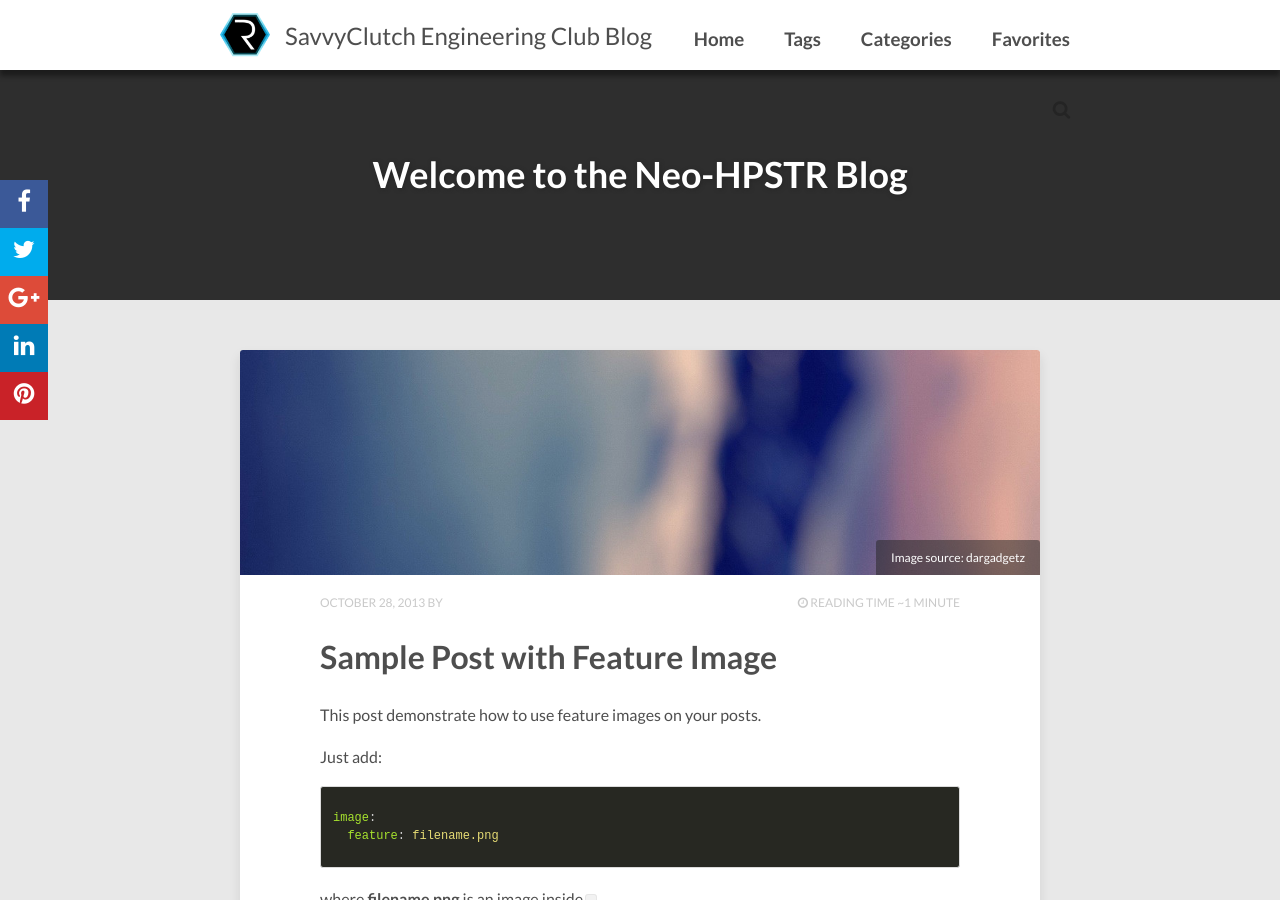
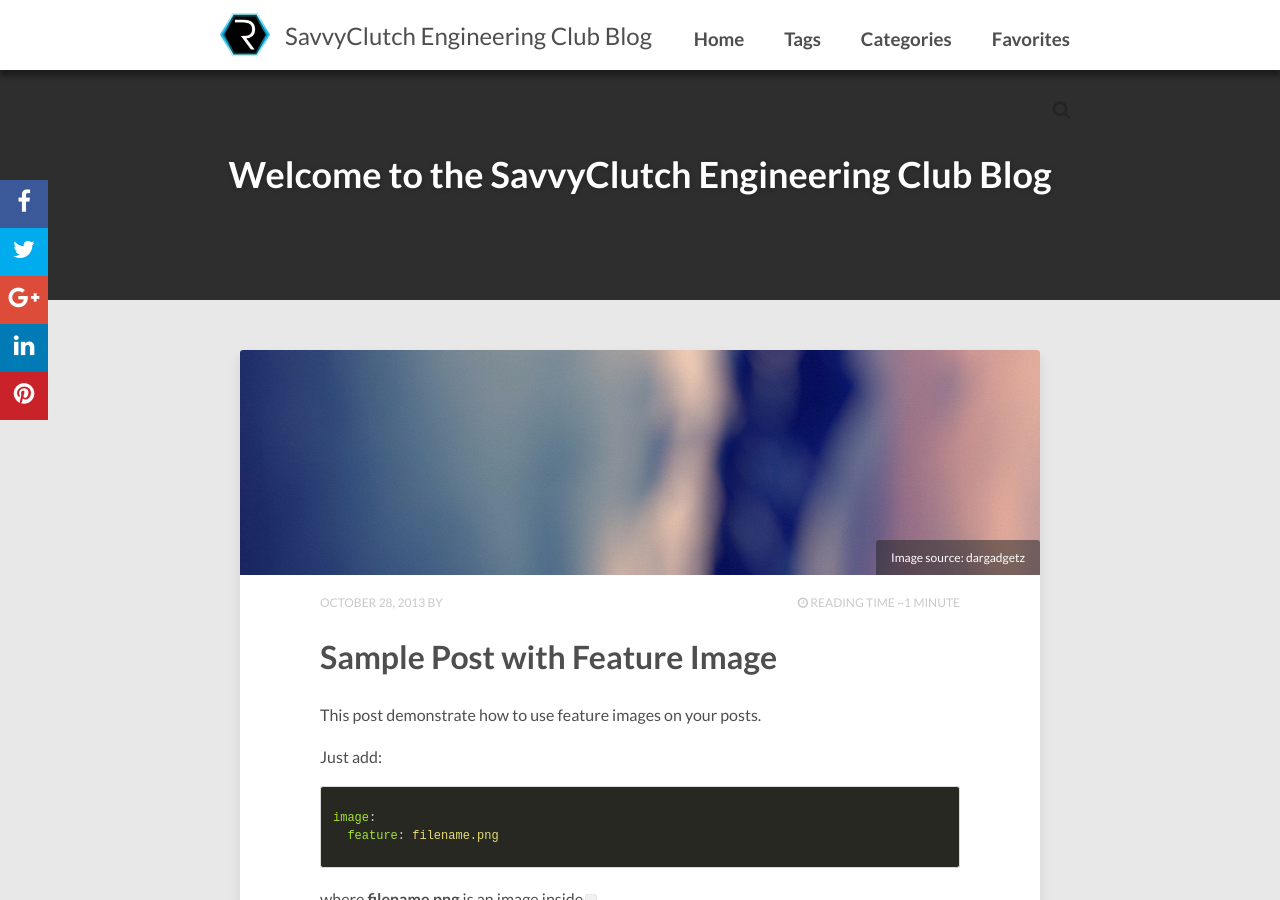
Before and after one commit to savvyclutch/savvyclutch.github.io, a Jekyll site: the page built from index.html, in a window 1280 px wide and 900 px high. Built offline with Jekyll 4.4.1, drawn with Linux system fonts in a browser that asks for light colours; nearby versions of some CDN libraries; the list of posts is cut into pages by our own code; comment, search, counter and statistics services are not loaded.

```diff
--- a/_includes/author.html
+++ b/_includes/author.html
@@ -22,12 +22,12 @@
         {% endfor %}
       </ul>
       {% if author.github %}
-        <a aria-label="Follow @{{site.owner.github}} on GitHub" data-style="mega"
-         href="https://github.com/{{site.owner.github}}" class="github-button">Follow @{{author.github}}</a>
+        <a aria-label="Follow @{{author.github}} on GitHub" data-style="mega"
+         href="https://github.com/{{author.github}}" class="github-button">Follow @{{author.github}}</a>
       {% endif %}
       <br>
       {% if author.twitter %}
-        <a href="https://twitter.com/{{site.owner.twitter}}" class="twitter-follow-button" data-show-count="false"
+        <a href="https://twitter.com/{{author.twitter}}" class="twitter-follow-button" data-show-count="false"
          data-size="large">Follow @{{author.twitter}}</a>
       {% endif %}
     </div>
--- a/index.html
+++ b/index.html
@@ -1,6 +1,6 @@
 ---
 layout: post-index
-title: "Welcome to the Neo-HPSTR Blog"
+title: "Welcome to the SavvyClutch Engineering Club Blog"
 description: "Describe this nonsense."
 tags: [Jekyll, theme, themes, responsive, blog, modern]
 comments: false
```
